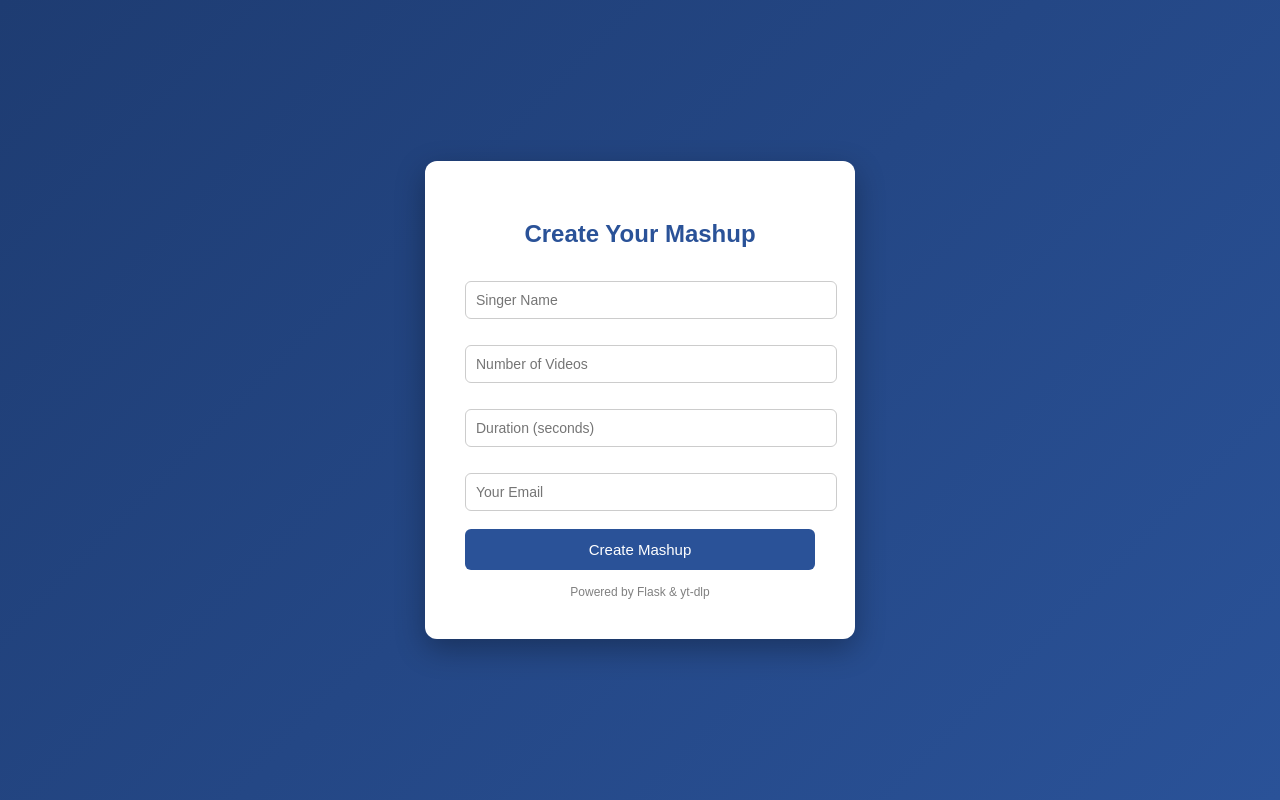
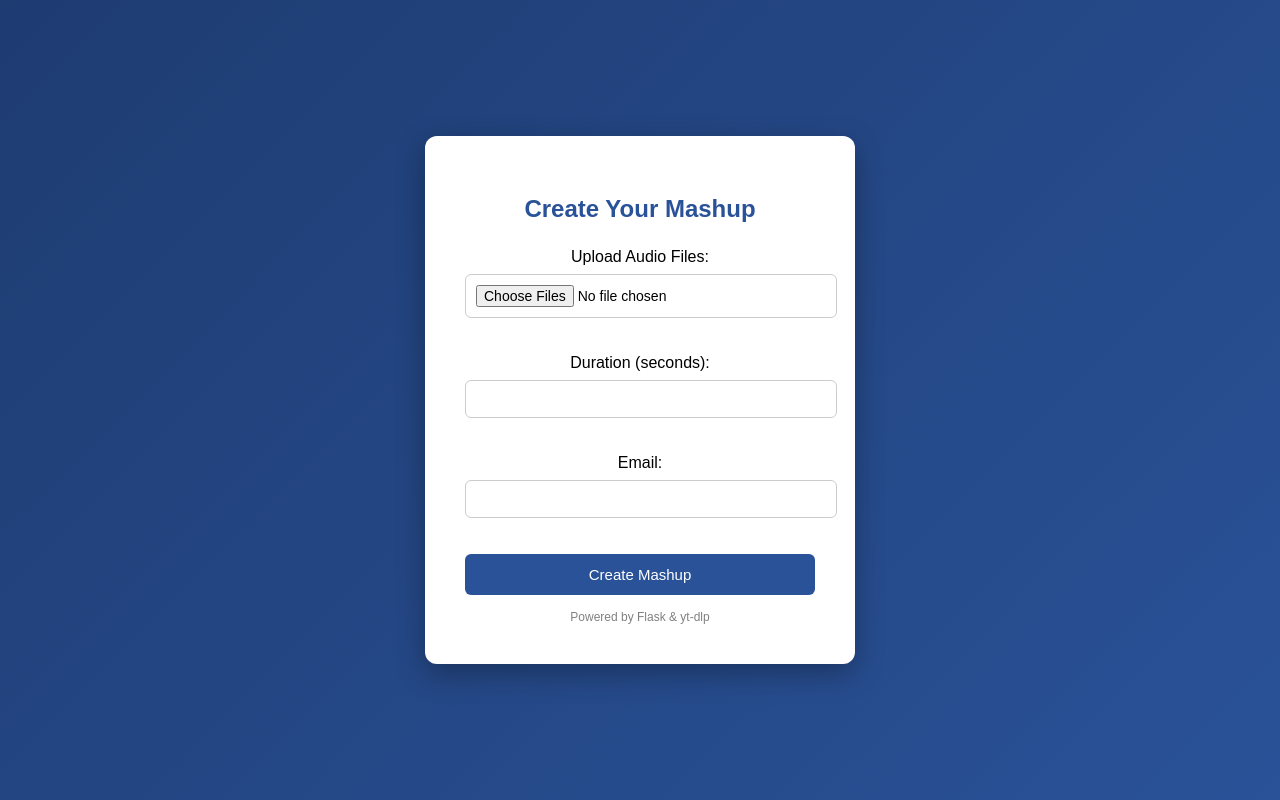
Before and after one commit to kanishka-rani-2005/MASHUP, a Flask app: page / in a window 1280 px wide. Run offline with Flask 3, Linux system fonts and the light colour scheme.

Commit message:
Upload files

```diff
--- a/requirements.txt
+++ b/requirements.txt
@@ -1,5 +1,4 @@
 Flask
-yt-dlp>=2026.2.4
+gunicorn
 pydub
 python-dotenv
-gunicorn
--- a/webapp/app.py
+++ b/webapp/app.py
@@ -3,23 +3,17 @@ import zipfile
 import smtplib
 from flask import Flask, render_template, request
 from email.message import EmailMessage
-from yt_dlp import YoutubeDL
 from pydub import AudioSegment
+from dotenv import load_dotenv
 
-from dotenv import load_dotenv
+# ==============================
+# Setup
+# ==============================
+
 BASE_DIR = os.path.dirname(os.path.abspath(__file__))
-
-print("BASE_DIR:", BASE_DIR)
-print("ENV PATH:", os.path.join(BASE_DIR, ".env"))
-
-
-load_dotenv(dotenv_path=os.path.join(BASE_DIR, ".env"), override=True)
-
+load_dotenv(os.path.join(BASE_DIR, ".env"), override=True)
 
 app = Flask(__name__)
-
-# Base directory of this file
-BASE_DIR = os.path.dirname(os.path.abspath(__file__))
 
 UPLOAD_FOLDER = os.path.join(BASE_DIR, "downloads")
 OUTPUT_FOLDER = os.path.join(BASE_DIR, "outputs")
@@ -27,58 +21,45 @@ OUTPUT_FOLDER = os.path.join(BASE_DIR, "outputs")
 os.makedirs(UPLOAD_FOLDER, exist_ok=True)
 os.makedirs(OUTPUT_FOLDER, exist_ok=True)
 
-
-import time
-
-def create_mashup(singer, num_videos, duration, output_file):
-
-    # Clear old files
-    for file in os.listdir(UPLOAD_FOLDER):
-        os.remove(os.path.join(UPLOAD_FOLDER, file))
-
-    ydl_opts = {
-    'format': 'bestaudio',
-    'outtmpl': os.path.join(UPLOAD_FOLDER, '%(title)s.%(ext)s'),
-    'quiet': True,
-    'noplaylist': True,
-    'extractor_args': {
-        'youtube': {
-            'player_client': ['web']
-        }
-    }
-}
+ALLOWED_EXTENSIONS = {"mp3", "wav", "m4a", "webm", "mp4"}
 
 
+# ==============================
+# Utility Functions
+# ==============================
+
+def allowed_file(filename):
+    return "." in filename and filename.rsplit(".", 1)[1].lower() in ALLOWED_EXTENSIONS
+
+
+def clear_folder(folder):
+    for file in os.listdir(folder):
+        file_path = os.path.join(folder, file)
+        if os.path.isfile(file_path):
+            os.remove(file_path)
+
+
+def create_mashup_from_upload(files, duration, output_file):
+    clear_folder(UPLOAD_FOLDER)
+    clear_folder(OUTPUT_FOLDER)
 
     merged = AudioSegment.empty()
 
-    for i in range(num_videos):
-        try:
-            search_query = f"ytsearch1:{singer} song"
+    for file in files:
+        if file:
+            filepath = os.path.join(UPLOAD_FOLDER, file.filename)
+            file.save(filepath)
+
             try:
-                with YoutubeDL(ydl_opts) as ydl:
-                    ydl.download([search_query])
+                audio = AudioSegment.from_file(filepath)
+                trimmed = audio[:duration * 1000]
+                merged += trimmed
             except Exception as e:
-                print("REAL DOWNLOAD ERROR:")
-                print(e)
-                raise
-            time.sleep(3)  # IMPORTANT: delay to avoid bot detection
+                print("Skipping invalid file:", file.filename)
 
-        except Exception as e:
-            print("Download error:", e)
-
-    # Process downloaded files
-    for file in os.listdir(UPLOAD_FOLDER):
-        path = os.path.join(UPLOAD_FOLDER, file)
-        try:
-            audio = AudioSegment.from_file(path)
-            trimmed = audio[:duration * 1000]
-            merged += trimmed
-        except Exception as e:
-            print("Skipping:", file, e)
 
     if len(merged) == 0:
-        raise Exception("No audio files processed.")
+        raise Exception("No valid audio files processed.")
 
     final_path = os.path.join(OUTPUT_FOLDER, output_file)
     merged.export(final_path, format="mp3")
@@ -89,11 +70,6 @@ def create_mashup(singer, num_videos, duration, output_file):
 def send_email(receiver_email, file_path):
     sender_email = os.getenv("EMAIL")
     sender_password = os.getenv("EMAIL_PASSWORD")
-    print("EMAIL:", sender_email)
-    print("PASSWORD:", sender_password)
-
-
-
 
     msg = EmailMessage()
     msg["Subject"] = "Your Mashup File"
@@ -104,36 +80,59 @@ def send_email(receiver_email, file_path):
     with open(file_path, "rb") as f:
         file_data = f.read()
 
-    msg.add_attachment(file_data, maintype="application", subtype="zip", filename="mashup.zip")
+    msg.add_attachment(
+        file_data,
+        maintype="application",
+        subtype="zip",
+        filename="mashup.zip"
+    )
 
     with smtplib.SMTP_SSL("smtp.gmail.com", 465) as smtp:
         smtp.login(sender_email, sender_password)
         smtp.send_message(msg)
 
 
+# ==============================
+# Routes
+# ==============================
+
 @app.route("/", methods=["GET", "POST"])
 def index():
     if request.method == "POST":
-        singer = request.form["singer"]
-        num_videos = int(request.form["num_videos"])
-        duration = int(request.form["duration"])
-        email = request.form["email"]
+        try:
+            duration = int(request.form["duration"])
+            email = request.form["email"]
+            files = request.files.getlist("songs")
 
-        output_file = "mashup.mp3"
-        final_audio = create_mashup(singer, num_videos, duration, output_file)
+            if not files:
+                return "Please upload at least one audio file."
 
-        zip_path = os.path.join(OUTPUT_FOLDER, "mashup.zip")
+            if duration > 60:
+                return "Maximum duration allowed is 60 seconds."
 
-        with zipfile.ZipFile(zip_path, 'w') as zipf:
-            zipf.write(final_audio)
+            final_audio = create_mashup_from_upload(
+                files, duration, "mashup.mp3"
+            )
 
-        send_email(email, zip_path)
+            zip_path = os.path.join(OUTPUT_FOLDER, "mashup.zip")
 
-        return "Mashup sent to your email!"
+            with zipfile.ZipFile(zip_path, "w") as zipf:
+                zipf.write(final_audio, arcname="mashup.mp3")
+
+            send_email(email, zip_path)
+
+            return "Mashup created and sent successfully!"
+
+        except Exception as e:
+            return f"Error: {str(e)}"
 
     return render_template("index.html")
 
 
+# ==============================
+# Run App
+# ==============================
+
 if __name__ == "__main__":
     port = int(os.environ.get("PORT", 10000))
     app.run(host="0.0.0.0", port=port)
--- a/webapp/templates/index.html
+++ b/webapp/templates/index.html
@@ -73,17 +73,19 @@
     <div class="container">
         <h2>Create Your Mashup</h2>
 
-        <form method="POST">
-            <input type="text" name="singer" placeholder="Singer Name" required>
+        <form method="POST" enctype="multipart/form-data">
+    <label>Upload Audio Files:</label><br>
+    <input type="file" name="songs" multiple required><br><br>
 
-            <input type="number" name="num_videos" placeholder="Number of Videos" required>
+    <label>Duration (seconds):</label><br>
+    <input type="number" name="duration" required><br><br>
 
-            <input type="number" name="duration" placeholder="Duration (seconds)" required>
+    <label>Email:</label><br>
+    <input type="email" name="email" required><br><br>
 
-            <input type="email" name="email" placeholder="Your Email" required>
+    <button type="submit">Create Mashup</button>
+</form>
 
-            <button type="submit">Create Mashup</button>
-        </form>
 
         <div class="footer">
             Powered by Flask & yt-dlp
```
